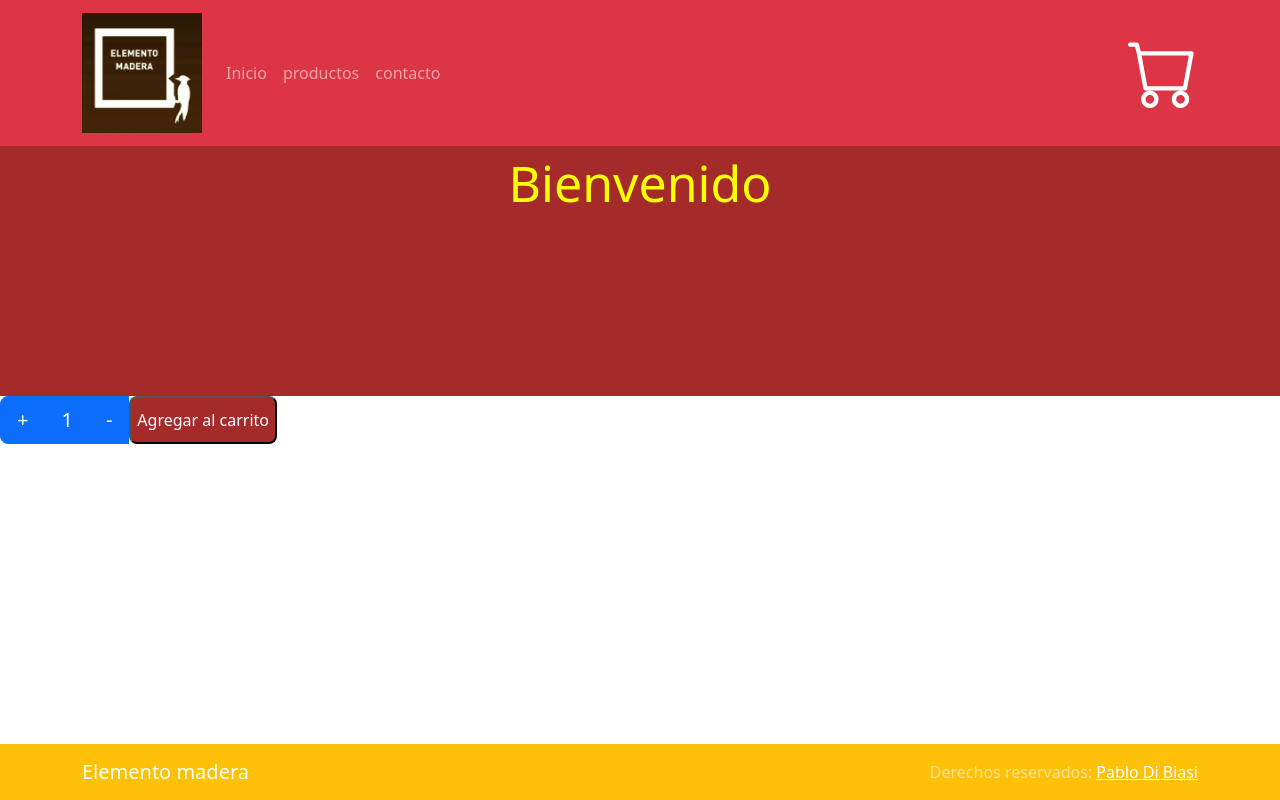
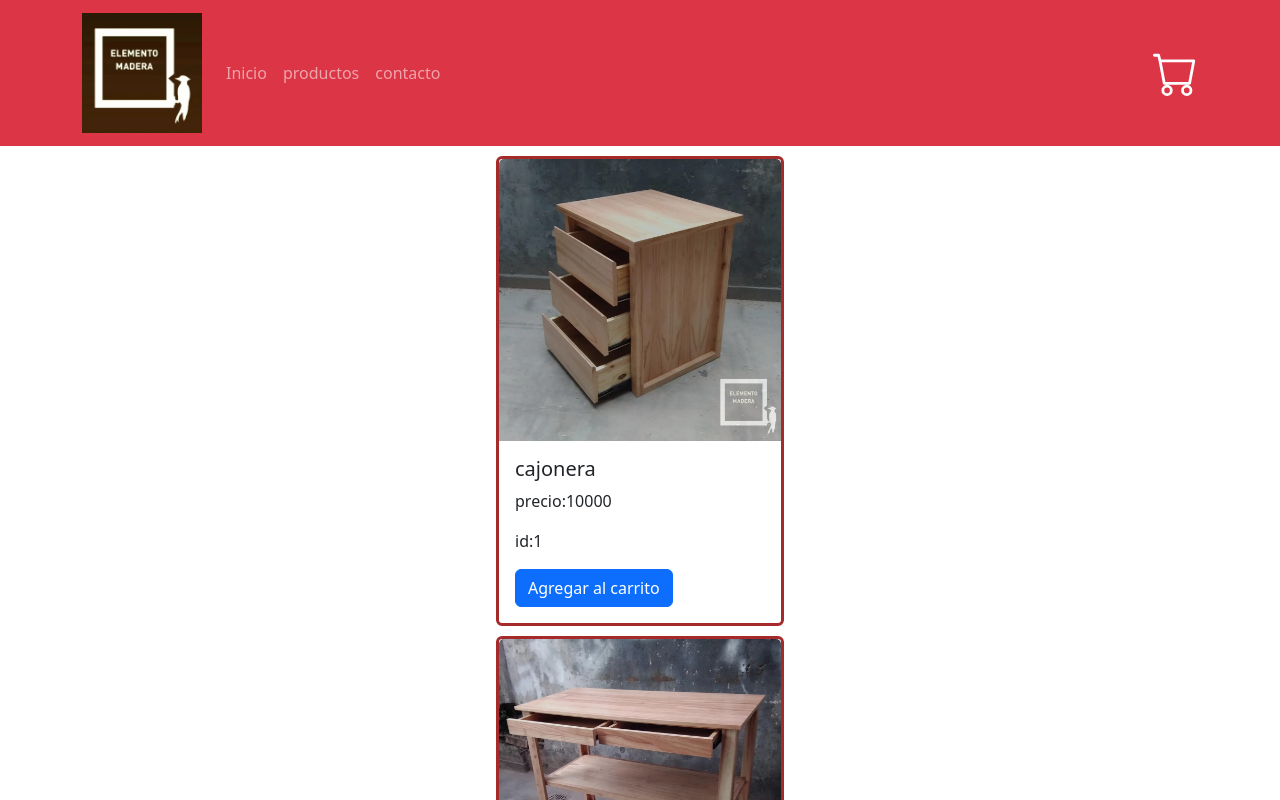
Before and after one commit to pablodibiasi/PreEntrega2DiBiasi, a React (Create React App) app: page / in a window 1280 px wide. Shown: the top 800 px of the page. Built offline with nearby package versions, Linux system fonts and the light colour scheme.

Commit message:
actividad nro 2

```diff
--- a/src/App.css
+++ b/src/App.css
@@ -1,38 +1,6 @@
-.App {
-  text-align: center;
+.Cards {
+  display: flex;
+  flex-direction: row;
+  justify-content: center;
+  margin: 10px;
 }
-
-.App-logo {
-  height: 40vmin;
-  pointer-events: none;
-}
-
-@media (prefers-reduced-motion: no-preference) {
-  .App-logo {
-    animation: App-logo-spin infinite 20s linear;
-  }
-}
-
-.App-header {
-  background-color: #282c34;
-  min-height: 100vh;
-  display: flex;
-  flex-direction: column;
-  align-items: center;
-  justify-content: center;
-  font-size: calc(10px + 2vmin);
-  color: white;
-}
-
-.App-link {
-  color: #61dafb;
-}
-
-@keyframes App-logo-spin {
-  from {
-    transform: rotate(0deg);
-  }
-  to {
-    transform: rotate(360deg);
-  }
-}
--- a/src/components/CartWidjet.jsx
+++ b/src/components/CartWidjet.jsx
@@ -4,7 +4,7 @@ import { Cart } from 'react-bootstrap-icons'
 export default function CartWidjet() {
   return (
     <div>
-      <Cart color="white" size={70} />
+      <Cart color="white" size={45} />
     </div>
   )
 }
--- a/src/components/Footer.jsx
+++ b/src/components/Footer.jsx
@@ -1,20 +1,16 @@
 import Container from 'react-bootstrap/Container'
 import Navbar from 'react-bootstrap/Navbar'
 
-function TextLinkExample() {
+export default function TextLinkExample() {
   return (
-    <Navbar bg="warning" variant="dark" fixed="bottom">
+    <Navbar bg="warning" variant="dark">
       <Container>
         <Navbar.Brand href="#home">Elemento madera</Navbar.Brand>
         <Navbar.Toggle />
         <Navbar.Collapse className="justify-content-end">
-          <Navbar.Text>
-            Derechos reservados: <a href="#login">Pablo Di Biasi</a>
-          </Navbar.Text>
+          <Navbar.Text>Derechos reservados: Pablo Di Biasi 2022</Navbar.Text>
         </Navbar.Collapse>
       </Container>
     </Navbar>
   )
 }
-
-export default TextLinkExample
--- /dev/null
+++ b/src/components/Item.jsx
@@ -0,0 +1,21 @@
+import React from 'react'
+import Button from 'react-bootstrap/Button'
+import Card from 'react-bootstrap/Card'
+
+export default function Item({ id, nombre, precio, img }) {
+  return (
+    <div>
+      <Card style={{ width: '18rem', borderColor: 'brown', borderWidth: 3 }}>
+        <Card.Img variant="top" src={img} />
+        <Card.Body>
+          <Card.Title>{nombre}</Card.Title>
+          <Card.Text>
+            <p> precio:{precio}</p>
+            <p>id:{id}</p>
+          </Card.Text>
+          <Button variant="primary">Agregar al carrito</Button>
+        </Card.Body>
+      </Card>
+    </div>
+  )
+}
--- /dev/null
+++ b/src/components/ItemList.jsx
@@ -0,0 +1,54 @@
+import React, { useEffect, useState } from 'react'
+import cajonera from '../imagenes/cajonera.jpg'
+import mesa2 from '../imagenes/mesa2.jpg'
+import mesa3 from '../imagenes/mesa3.jpg'
+import mesa4 from '../imagenes/mesa4.jpg'
+import mesa5 from '../imagenes/mesa5.jpg'
+import mesaluz from '../imagenes/mesaluz.jpg'
+import mesamovil from '../imagenes/mesamovil.jpg'
+import mesaplegable from '../imagenes/mesaplegable.jpg'
+import mesaRatona from '../imagenes/mesaRatona.jpg'
+import vinoteca from '../imagenes/vinoteca.jpg'
+import Item from './Item'
+
+export default function ItemList() {
+  let productos = [
+    { id: 1, nombre: 'cajonera', precio: 10000, img: cajonera },
+    { id: 2, nombre: 'mesa 2', precio: 10000, img: mesa2 },
+    { id: 3, nombre: 'mesa 3', precio: 10000, img: mesa3 },
+    { id: 4, nombre: 'mesa 4', precio: 10000, img: mesa4 },
+    { id: 5, nombre: 'mesa 5', precio: 10000, img: mesa5 },
+    { id: 6, nombre: 'mesa Luz', precio: 10000, img: mesaluz },
+    { id: 7, nombre: 'mesa movil', precio: 10000, img: mesamovil },
+    { id: 8, nombre: 'mesa plegable', precio: 10000, img: mesaplegable },
+    { id: 9, nombre: 'mesa Ratona', precio: 10000, img: mesaRatona },
+    { id: 10, nombre: 'vinoteca', precio: 10000, img: vinoteca },
+  ]
+
+  const [Catalogo, setCatalogo] = useState([])
+  useEffect(() => {
+    const fetching = new Promise((resolve, reject) => {
+      setTimeout(() => {
+        resolve(productos)
+      }, 2000)
+    })
+    fetching
+      .then((res) => {
+        setCatalogo(res)
+      })
+
+      .catch((err) => console.log(err))
+  }, [])
+  return Catalogo.map((item) => {
+    return (
+      <div className="Cards" key={item.id}>
+        <Item
+          id={item.id}
+          nombre={item.nombre}
+          precio={item.precio}
+          img={item.img}
+        />
+      </div>
+    )
+  })
+}
--- a/src/components/ItemListContainer.jsx
+++ b/src/components/ItemListContainer.jsx
@@ -1,5 +1,7 @@
 import React from 'react'
-import ItemCount from './ItemCount'
+
+import ItemList from './ItemList'
+// import ItemCount from './ItemCount'
 
 export default function ItemListContainer({ greeting }) {
   const onAdd = (cantidad) => {
@@ -7,7 +9,7 @@ export default function ItemListContainer({ greeting }) {
   }
   return (
     <>
-      <div
+      {/* <div
         style={{
           backgroundColor: 'Brown',
           color: 'yellow',
@@ -18,7 +20,8 @@ export default function ItemListContainer({ greeting }) {
       >
         {greeting}
       </div>
-      <ItemCount stock={10} initial={1} onAdd={onAdd} />
+      <ItemCount stock={10} initial={1} onAdd={onAdd} /> */}
+      <ItemList />
     </>
   )
 }
```
